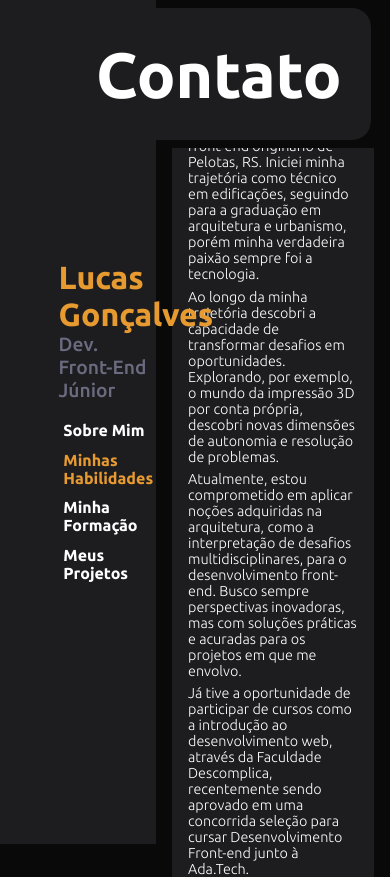
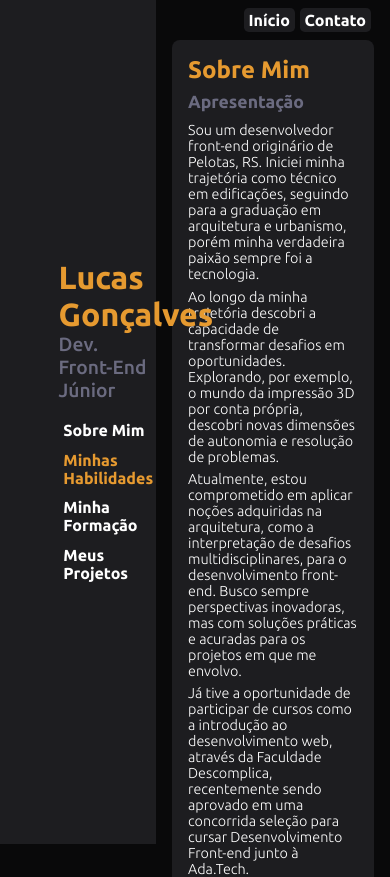
Before and after one commit to lukesgon/portfolio, a React (Vite) app: page /#/ in a window 390 px wide. Shown: the top 877 px of the page. Built offline with nearby package versions, Linux system fonts and the light colour scheme.

Commit message:
responsive update

```diff
--- a/src/components/Button/styles.css
+++ b/src/components/Button/styles.css
@@ -20,12 +20,12 @@
     box-shadow: 0 0 15px var(--thirth-color);
 }
 
-@media (min-resolution: 96dpi) {
+@media only screen and (orientation: portrait) and (min-width: 720px) {
     .nav-button {
-        font-size: 4rem;
+        font-size: 3.3rem;
 
         min-width: 19rem;
-        padding: 1.8rem;
+        padding: 1.2rem;
         border-radius: 1.2rem;
 
         text-align: center;
```
